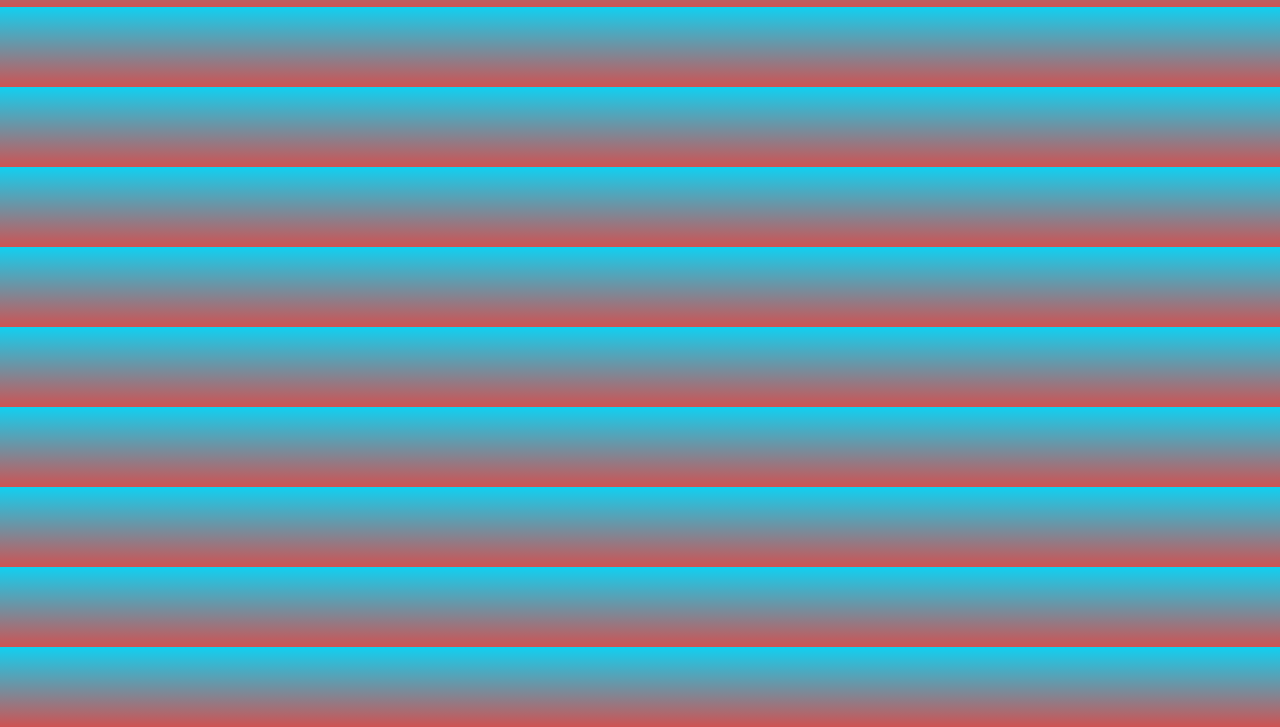
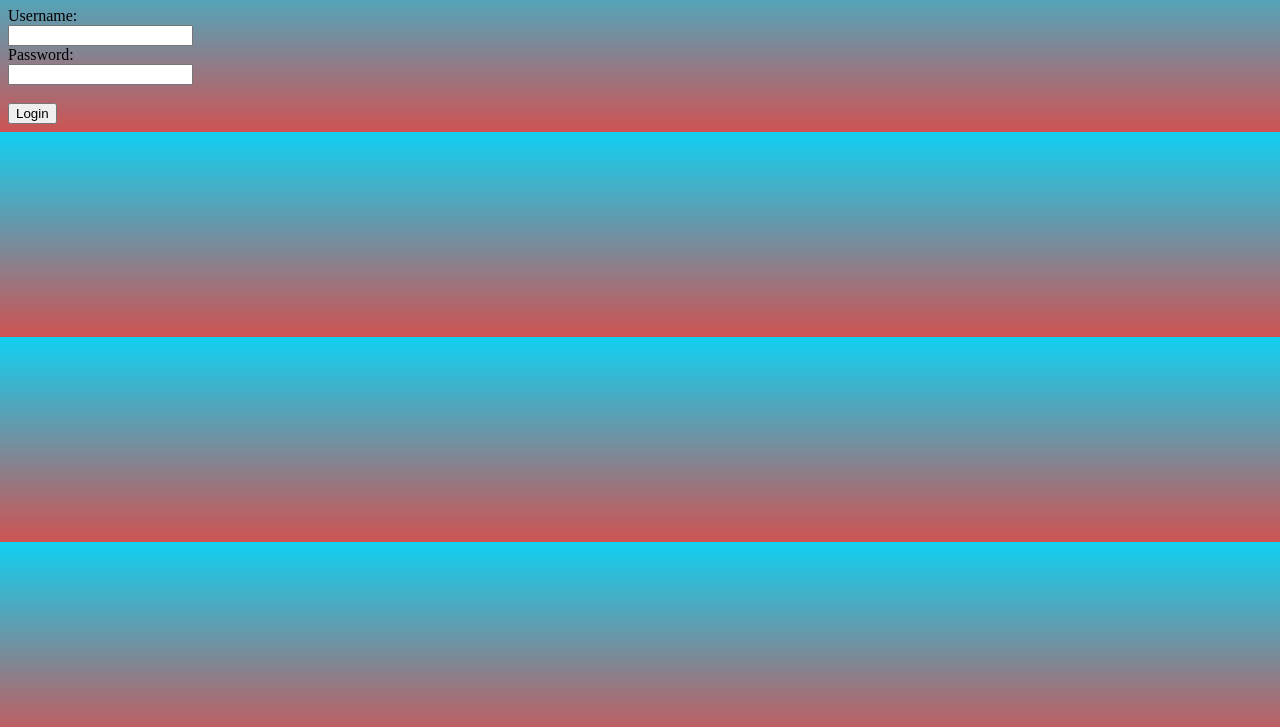
Before and after one commit to cikthi/repo_assignment, a plain HTML site: page index.html in a window 1280 px wide. Shown: the part 73-800 px from the top of the page. Drawn offline with Linux system fonts and the light colour scheme.

Commit message:
tambah login pada index.html

```diff
--- a/index.html
+++ b/index.html
@@ -17,5 +17,12 @@
 </head>
 <body>
     <h1>Selamat datang ke Kak Timah Park</h1>
+    <form>
+		<label for="username">Username:</label><br>
+		<input type="text" id="username" name="username"><br>
+		<label for="password">Password:</label><br>
+		<input type="password" id="password" name="password"><br><br>
+		<input type="submit" value="Login">
+	</form>
 </body>
 </html>
```
